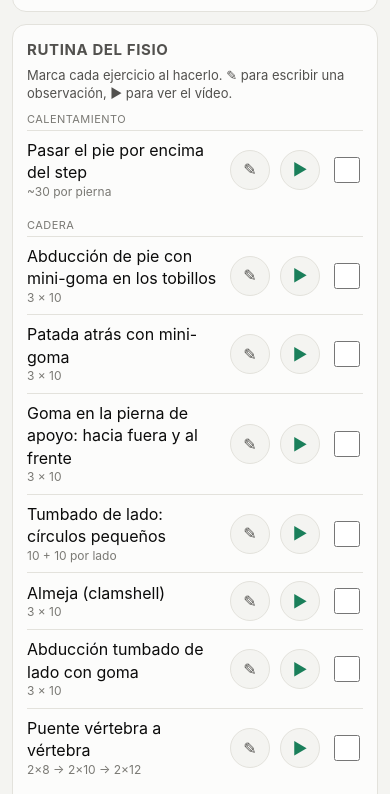
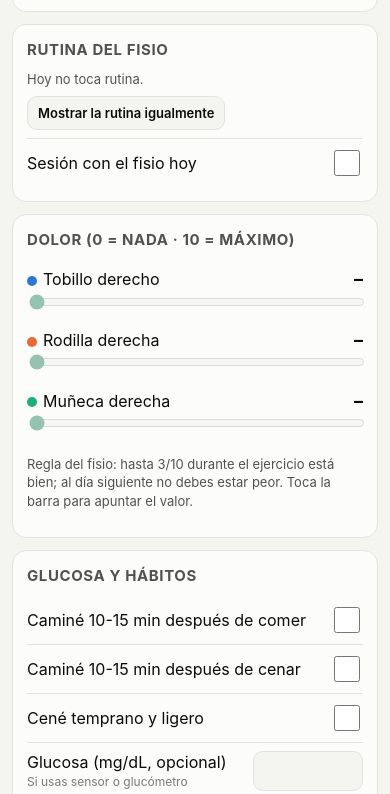
Before and after one commit to emotionandmotion290/seguimiento, a plain HTML site: page index.html in a window 390 px wide. Shown: the part 850-1644 px from the top of the page. Drawn offline with Linux system fonts and the light colour scheme.

Commit message:
Add files via upload

```diff
--- a/index.html
+++ b/index.html
@@ -114,7 +114,8 @@ th:first-child,td:first-child{text-align:left}
   </div>
   <div class="card">
     <h2>Rutina del fisio <span id="tocaHoy" class="note"></span></h2>
-    <p class="note" style="margin:-4px 0 6px">Marca cada ejercicio al hacerlo. ✎ para escribir una observación, ▶ para ver el vídeo.</p>
+    <p class="note" id="rutHint" style="margin:-4px 0 6px">Marca cada ejercicio al hacerlo. ✎ para escribir una observación, ▶ para ver el vídeo.</p>
+    <div id="rutOff" class="hidden"><p class="note" style="margin:0 0 8px">Hoy no toca rutina.</p><button class="btn sec exsend" id="rutShow">Mostrar la rutina igualmente</button></div>
     <div id="rutList"></div>
     <div class="row"><label for="r_fisio">Sesión con el fisio hoy</label><input type="checkbox" id="r_fisio"></div>
   </div>
@@ -293,6 +294,8 @@ function renderHoy(){
   $('g_val').value=d.g_val??'';$('g_mom').value=d.g_mom||'';$('notas').value=d.notas||'';
   const wd=parse(cur).getDay();
   $('tocaHoy').textContent=S.rutDays.includes(wd)?'· toca hoy':'';
+  const showR=S.rutDays.includes(wd)||rutDone(d)||renderHoy.force===cur;
+  $('rutList').classList.toggle('hidden',!showR);$('rutHint').classList.toggle('hidden',!showR);$('rutOff').classList.toggle('hidden',showR);
   const R=$('rutList');R.innerHTML='';let lastB='';
   EX.forEach((e,i)=>{
     if(e.b!==lastB){const t=document.createElement('div');t.className='tag';t.style.margin='10px 0 2px';t.textContent=e.b;R.appendChild(t);lastB=e.b}
@@ -330,6 +333,7 @@ $('notas').oninput=()=>{day(cur).notas=$('notas').value;save()};
 $('actBtn').onclick=()=>{try{activar($('actCode').value);renderHoy();renderEx();alert('Listo: ya tienes tus vídeos y el envío directo.')}catch(e){alert('Ese código no es válido. Cópialo entero.')}};
 document.addEventListener('click',ev=>{const a=ev.target.closest('a[data-k]');if(!a||!S.topic)return;ev.preventDefault();playEx(a.dataset.k,a.dataset.n).then(ok=>{if(!ok)alert('No pude abrir el vídeo.')})});
 $('vclose').onclick=()=>{const v=$('vplayer');v.pause();v.removeAttribute('src');v.load();$('vbox').classList.add('hidden')};
+$('rutShow').onclick=()=>{renderHoy.force=cur;renderHoy()};
 $('fecha').onchange=()=>{if($('fecha').value){cur=$('fecha').value;renderHoy()}};
 $('prev').onclick=()=>{cur=addDays(cur,-1);renderHoy()};
 $('next').onclick=()=>{cur=addDays(cur,1);renderHoy()};
--- a/sw.js
+++ b/sw.js
@@ -1,4 +1,4 @@
-const C='salud-v15';const F=['./','index.html','manifest.json','icon-192.png','icon-512.png'];
+const C='salud-v16';const F=['./','index.html','manifest.json','icon-192.png','icon-512.png'];
 self.addEventListener('install',e=>{self.skipWaiting();e.waitUntil(caches.open(C).then(c=>c.addAll(F)))});
 self.addEventListener('activate',e=>e.waitUntil(caches.keys().then(ks=>Promise.all(ks.filter(k=>k!==C).map(k=>caches.delete(k)))).then(()=>self.clients.claim())));
 self.addEventListener('fetch',e=>e.respondWith(fetch(e.request,{cache:'no-cache'}).then(r=>{const k=r.clone();caches.open(C).then(c=>c.put(e.request,k));return r}).catch(()=>caches.match(e.request))));
```
